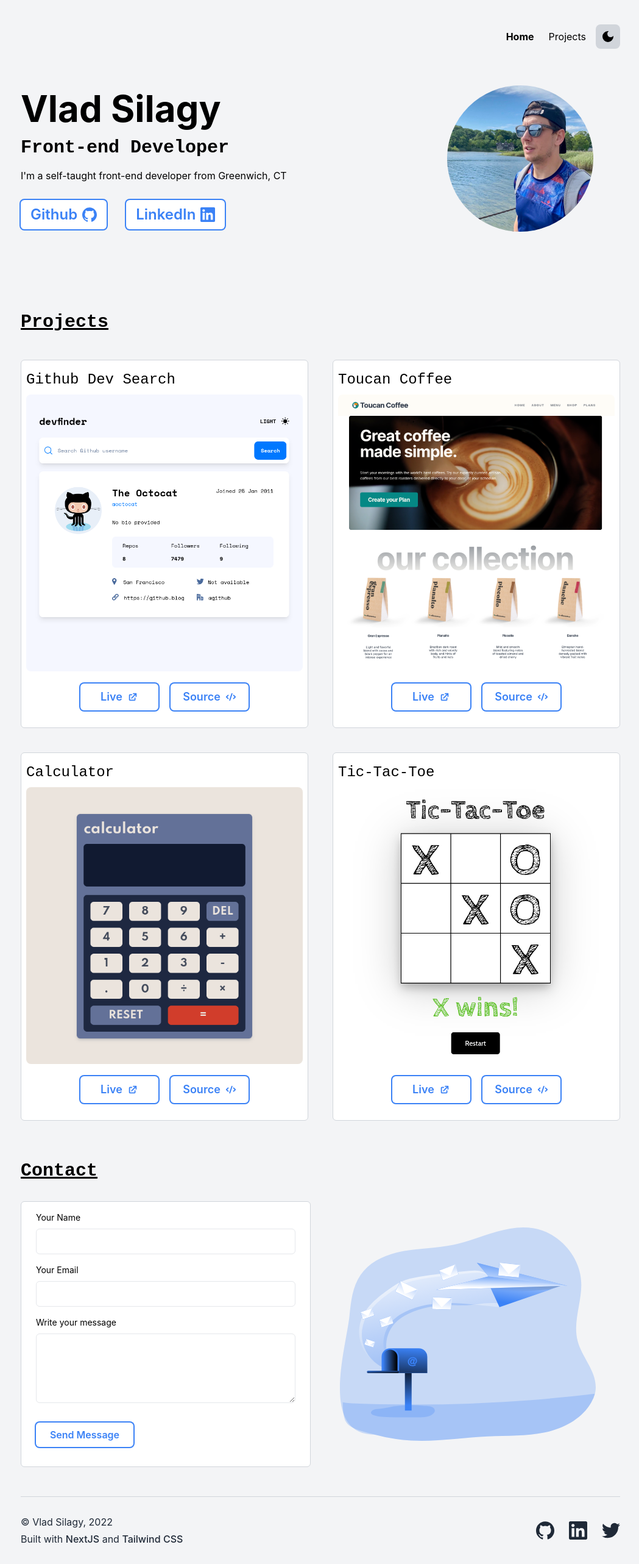
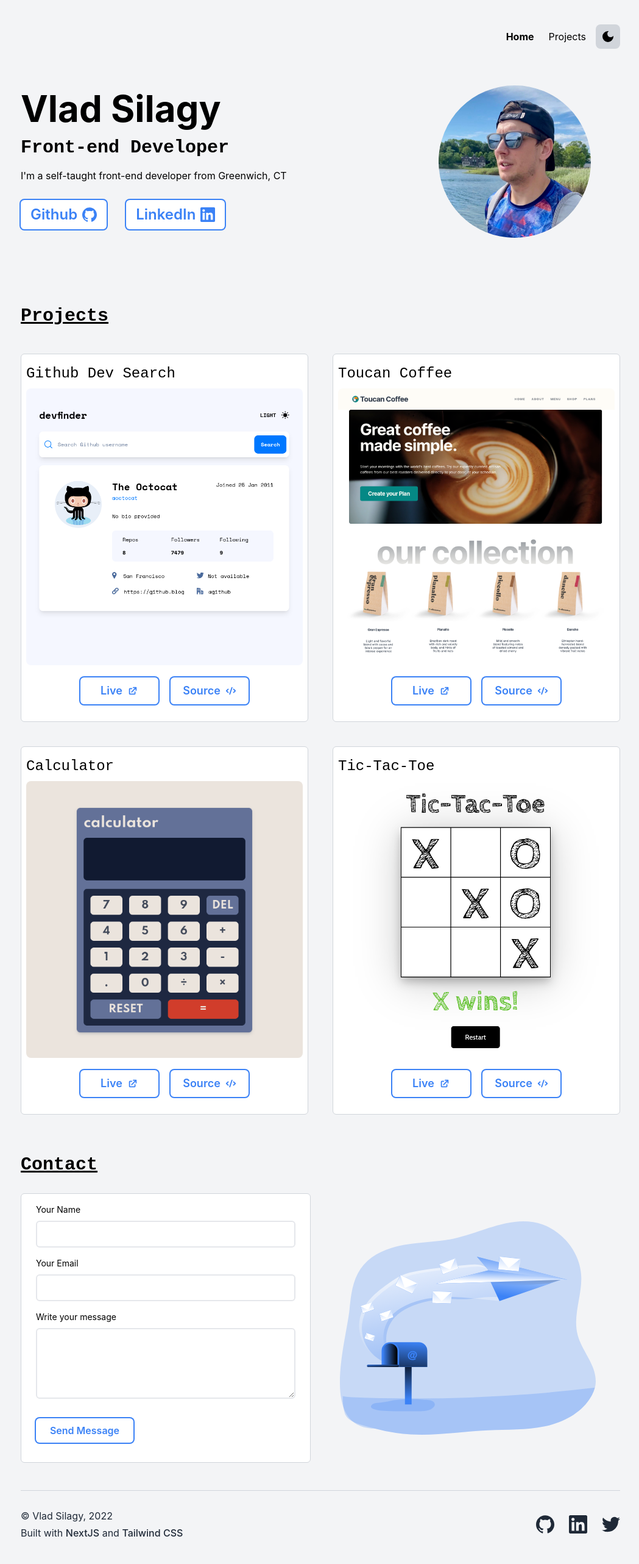
Before and after one commit to vsilagy/portfolio, a Next.js app: page / in a window 1280 px wide. Shown: the whole page at 61% size, without its empty margins (114-1163 px from the left). Built offline with nearby package versions, Linux system fonts and the light colour scheme.

Commit message:
update profile image, fixed Contact form layout

```diff
--- a/components/Contact.js
+++ b/components/Contact.js
@@ -8,14 +8,17 @@ export default function Contact() {
 			</h3>
 			<div className="relative rounded-md mb-10">
 				<div className="flex flex-col md:flex-row md:items-center md:justify-between md:gap-8">
-					<form className="flex flex-col  w-[20rem] mx-auto py-4 px-2 border rounded-md  border-gray-300 bg-white dark:bg-gray-800 dark:border-gray-700 md:flex-1 md:basis-1/2">
+					<form
+						action="https://formsubmit.co/45253232dac18859338cf10293e893fc"
+						method="post"
+						className="flex flex-col  w-[20rem] mx-auto py-4 px-2 border rounded-md  border-gray-300 bg-white dark:bg-gray-800 dark:border-gray-700 md:flex-1 md:basis-1/2">
 						<label htmlFor="name" className="text-sm  mx-4">
 							{' '}
 							Your Name
 						</label>
 						<input
 							type="text"
-							className=" rounded-md border focus:outline-none py-2 mt-2 px-1 mx-4 dark:bg-gray-800 dark:border-gray-700 focus:ring-2 focus:border-none ring-blue-500 dark:ring-blue-400"
+							className="py-2 mt-2 px-1 mx-4 rounded-md border-2 focus:outline-none dark:bg-gray-800 dark:border-gray-700 focus:border-2 focus:border-blue-500 dark:focus:border-blue-400"
 							name="name"
 						/>
 						<label htmlFor="email" className="text-sm  mx-4 mt-4">
@@ -23,7 +26,7 @@ export default function Contact() {
 						</label>
 						<input
 							type="text"
-							className=" rounded-md border focus:outline-none py-2 mt-2 px-1 mx-4 dark:bg-gray-800 dark:border-gray-700 focus:ring-2 focus:border-none ring-blue-500 dark:ring-blue-400"
+							className="py-2 mt-2 px-1 mx-4 rounded-md border-2 focus:outline-none dark:bg-gray-800 dark:border-gray-700 focus:border-2 focus:border-blue-500 dark:focus:border-blue-400"
 							name="email"
 						/>
 						<label htmlFor="message" className="text-sm  mx-4 mt-4">
@@ -32,7 +35,7 @@ export default function Contact() {
 						<textarea
 							rows="4"
 							type="text"
-							className=" rounded-md border focus:outline-none py-2 mt-2 px-1 mx-4 dark:bg-gray-800 dark:border-gray-700 focus:ring-2 focus:border-none ring-blue-500 dark:ring-blue-400"
+							className="py-2 mt-2 px-1 mx-4 rounded-md border-2 focus:outline-none dark:bg-gray-800 dark:border-gray-700 focus:border-2 focus:border-blue-500 dark:focus:border-blue-400"
 							name="message"></textarea>
 						<button
 							type="submit"
--- a/components/Hero.js
+++ b/components/Hero.js
@@ -7,16 +7,16 @@ export default function Hero() {
 	return (
 		<section className="min-w-full mb-20">
 			<div className="text-center py-5 mb-5 md:flex">
-				<div className="mx-auto mb-5 rounded-full md:basis-1/3 md:order-2">
+				<div className="mx-auto bg-transparent md:mx-12  md:order-2">
 					<Image
 						src={data.profile}
 						alt={data.name}
-						height={240}
-						width={240}
+						height={250}
+						width={250}
 						className="rounded-full"
 					/>
 				</div>
-				<div className=" flex-1 md:text-start md:basis-1/2 md:mr-10">
+				<div className=" flex-1 md:text-start md:mr-10">
 					<h1 className="text-5xl py-2 font-bold lg:text-6xl">
 						{data.name}
 					</h1>
```
Also changed, not shown: public/profile-img.png.
